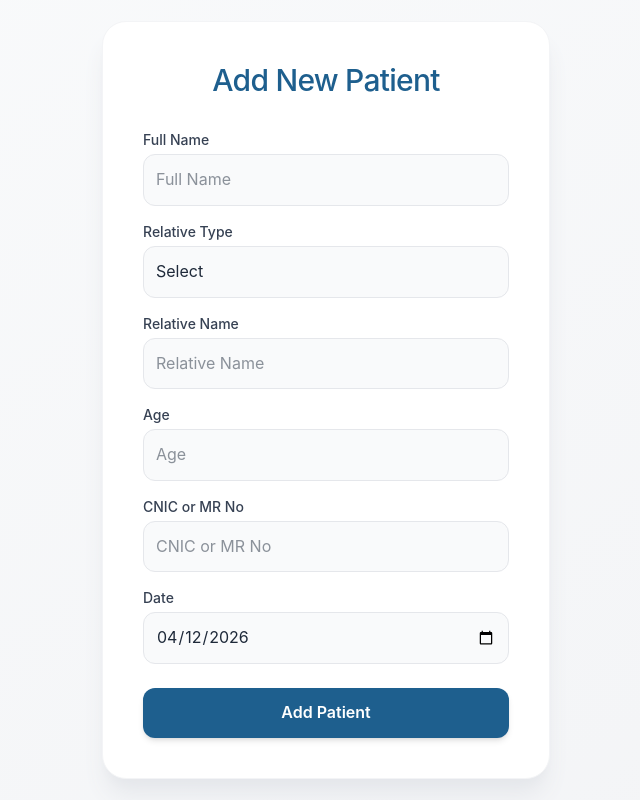
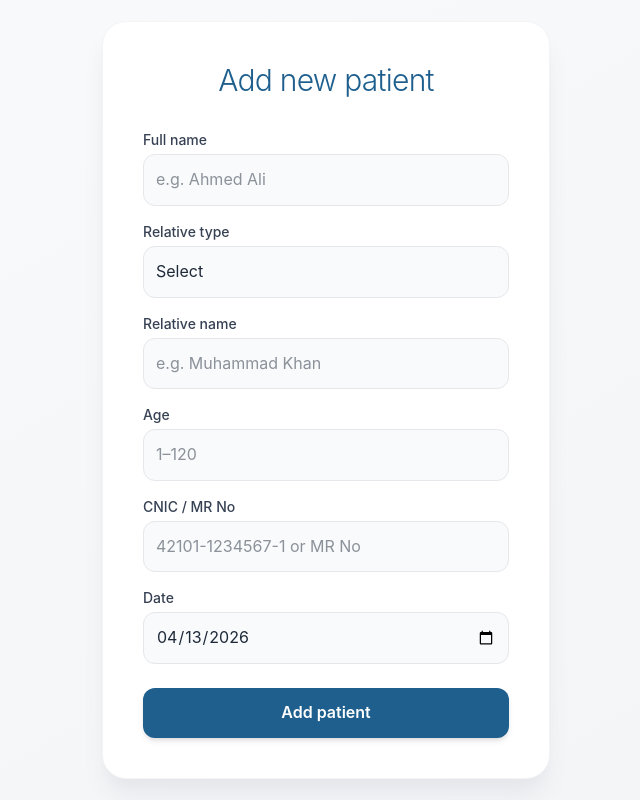
Before and after one commit to LaibaAimen7777/be_clinic_management, a Next.js app in the folder frontend/: page /patients/add in a window 1280 px wide. Shown: the whole page, without its empty margins (314-954 px from the left). Built offline with nearby package versions, Linux system fonts and the light colour scheme.

Commit message:
fix: prisma v7 adapter setup

```diff
--- a/frontend/src/app/patients/add/page.js
+++ b/frontend/src/app/patients/add/page.js
@@ -1,49 +1,121 @@
 "use client";
 import { useState } from "react";
 
-export default function AddPatient() {
-  const [formData, setFormData] = useState({
+function getPKTDate() {
+  const now = new Date();
+  const pkt = new Date(
+    now.toLocaleString("en-US", { timeZone: "Asia/Karachi" }),
+  );
+  const y = pkt.getFullYear();
+  const m = String(pkt.getMonth() + 1).padStart(2, "0");
+  const d = String(pkt.getDate()).padStart(2, "0");
+  return `${y}-${m}-${d}`;
+}
+
+const today = getPKTDate();
+
+const initialForm = {
   name: "",
   age: "",
   relativeType: "",
   relativeName: "",
   cnicOrMrNo: "",
-    date: new Date().toISOString().split("T")[0],
-  });
+  date: today,
+};
+
+export default function AddPatient() {
+  const [formData, setFormData] = useState(initialForm);
+  const [errors, setErrors] = useState({});
+  const [loading, setLoading] = useState(false);
+
+  const validate = () => {
+    const e = {};
+
+    if (!/^[a-zA-Z\s\u0600-\u06FF]{2,100}$/.test(formData.name.trim()))
+      e.name = "Name must be at least 2 characters (letters only).";
+
+    if (!formData.relativeType)
+      e.relativeType = "Please select a relative type.";
+
+    if (!/^[a-zA-Z\s\u0600-\u06FF]{2,100}$/.test(formData.relativeName.trim()))
+      e.relativeName = "Please enter a valid relative name.";
+
+    const age = parseInt(formData.age);
+    if (isNaN(age) || age < 1 || age > 120)
+      e.age = "Age must be between 1 and 120.";
+
+    const cnic = formData.cnicOrMrNo.trim();
+    const isCNIC = /^\d{5}-\d{7}-\d$/.test(cnic);
+    const isMR = /^[A-Za-z0-9\-]{3,20}$/.test(cnic);
+    if (!isCNIC && !isMR)
+      e.cnicOrMrNo = "Enter a valid CNIC (42101-1234567-1) or MR No.";
+
+    if (!formData.date || formData.date > today)
+      e.date = "Date cannot be in the future.";
+
+    return e;
+  };
 
   const handleChange = (e) => {
-    setFormData({
-      ...formData,
-      [e.target.name]: e.target.value,
-    });
+    setFormData({ ...formData, [e.target.name]: e.target.value });
+    setErrors({ ...errors, [e.target.name]: "" }); // clear error on change
   };
 
   const handleSubmit = async (e) => {
     e.preventDefault();
-    console.log(formData);
+    const errs = validate();
+    if (Object.keys(errs).length > 0) {
+      setErrors(errs);
+      return;
+    }
 
+    setLoading(true);
+    try {
       const res = await fetch("/api/patients", {
         method: "POST",
-      headers: {
-        "Content-type": "application/json",
-      },
-      body: JSON.stringify(formData),
+        headers: { "Content-Type": "application/json" },
+        body: JSON.stringify({
+          ...formData,
+          age: parseInt(formData.age),
+          date: new Date(formData.date).toISOString(),
+        }),
       });
 
       if (res.ok) {
         alert("Patient added successfully!");
-      setFormData({
-        name: "",
-        age: "",
-        relativeType: "",
-        relativeName: "",
-        cnicOrMrNo: "",
-        date: new Date().toISOString().split("T")[0],
-      });
+        setFormData(initialForm);
+        setErrors({});
       } else {
-      alert("Error adding patient");
+        const data = await res.json();
+        alert("Error: " + (data?.error || "Something went wrong."));
+      }
+    } catch {
+      alert("Network error. Please try again.");
+    } finally {
+      setLoading(false);
     }
   };
+
+  const field = (label, name, type = "text", extra = {}) => (
+    <div className="mb-4">
+      <label className="block text-sm font-medium text-gray-700 mb-1">
+        {label}
+      </label>
+      <input
+        type={type}
+        name={name}
+        value={formData[name]}
+        onChange={handleChange}
+        className={`w-full p-3 bg-gray-50 rounded-xl border focus:outline-none focus:ring-2 focus:ring-primary focus:border-transparent text-gray-800 transition-all ${
+          errors[name] ? "border-red-400" : "border-gray-200"
+        }`}
+        {...extra}
+      />
+      {errors[name] && (
+        <p className="text-red-500 text-xs mt-1">{errors[name]}</p>
+      )}
+    </div>
+  );
 
   return (
     <div className="min-h-screen flex items-center justify-center bg-gradient-to-br from-gray-50 to-gray-100 p-4">
@@ -51,87 +123,50 @@ export default function AddPatient() {
         onSubmit={handleSubmit}
         className="bg-white rounded-3xl shadow-xl shadow-gray-200 p-10 w-full max-w-md border border-gray-100"
       >
-        <h2 className="text-3xl font-medium tracking-tight text-primary mb-8 text-center">
-          Add New Patient
+        <h2 className="text-3xl font-light tracking-tight text-primary mb-8 text-center">
+          Add new patient
         </h2>
+
+        {field("Full name", "name", "text", {
+          placeholder: "e.g. Ahmed Ali",
+          maxLength: 100,
+        })}
 
         <div className="mb-4">
           <label className="block text-sm font-medium text-gray-700 mb-1">
-            Full Name
-          </label>
-          <input
-            type="text"
-            name="name"
-            placeholder="Full Name"
-            value={formData.name}
-            onChange={handleChange}
-            className="w-full p-3 bg-gray-50 rounded-xl border border-gray-200 focus:outline-none focus:ring-2 focus:ring-primary focus:border-transparent text-gray-800 transition-all"
-            required
-          />
-        </div>
-
-        <div className="mb-4">
-          <label className="block text-sm font-medium text-gray-700 mb-1">
-            Relative Type
+            Relative type
           </label>
           <select
             name="relativeType"
             value={formData.relativeType}
             onChange={handleChange}
-            className="w-full p-3 bg-gray-50 rounded-xl border border-gray-200 focus:outline-none focus:ring-2 focus:ring-primary focus:border-transparent text-gray-800 appearance-none cursor-pointer"
-            required
+            className={`w-full p-3 bg-gray-50 rounded-xl border focus:outline-none focus:ring-2 focus:ring-primary text-gray-800 appearance-none cursor-pointer ${
+              errors.relativeType ? "border-red-400" : "border-gray-200"
+            }`}
           >
             <option value="">Select</option>
             <option value="S/O">S/O (Son of)</option>
             <option value="D/O">D/O (Daughter of)</option>
             <option value="W/O">W/O (Wife of)</option>
           </select>
+          {errors.relativeType && (
+            <p className="text-red-500 text-xs mt-1">{errors.relativeType}</p>
+          )}
         </div>
 
-        <div className="mb-4">
-          <label className="block text-sm font-medium text-gray-700 mb-1">
-            Relative Name
-          </label>
-          <input
-            type="text"
-            name="relativeName"
-            placeholder="Relative Name"
-            value={formData.relativeName}
-            onChange={handleChange}
-            className="w-full p-3 bg-gray-50 rounded-xl border border-gray-200 focus:outline-none focus:ring-2 focus:ring-primary focus:border-transparent text-gray-800 transition-all"
-            required
-          />
-        </div>
-
-        <div className="mb-4">
-          <label className="block text-sm font-medium text-gray-700 mb-1">
-            Age
-          </label>
-          <input
-            type="number"
-            name="age"
-            placeholder="Age"
-            value={formData.age}
-            onChange={handleChange}
-            className="w-full p-3 bg-gray-50 rounded-xl border border-gray-200 focus:outline-none focus:ring-2 focus:ring-primary focus:border-transparent text-gray-800 transition-all"
-            required
-          />
-        </div>
-
-        <div className="mb-4">
-          <label className="block text-sm font-medium text-gray-700 mb-1">
-            CNIC or MR No
-          </label>
-          <input
-            type="text"
-            name="cnicOrMrNo"
-            placeholder="CNIC or MR No"
-            value={formData.cnicOrMrNo}
-            onChange={handleChange}
-            className="w-full p-3 bg-gray-50 rounded-xl border border-gray-200 focus:outline-none focus:ring-2 focus:ring-primary focus:border-transparent text-gray-800 transition-all"
-            required
-          />
-        </div>
+        {field("Relative name", "relativeName", "text", {
+          placeholder: "e.g. Muhammad Khan",
+          maxLength: 100,
+        })}
+        {field("Age", "age", "number", {
+          placeholder: "1–120",
+          min: 1,
+          max: 120,
+        })}
+        {field("CNIC / MR No", "cnicOrMrNo", "text", {
+          placeholder: "42101-1234567-1 or MR No",
+          maxLength: 20,
+        })}
 
         <div className="mb-6">
           <label className="block text-sm font-medium text-gray-700 mb-1">
@@ -141,16 +176,23 @@ export default function AddPatient() {
             type="date"
             name="date"
             value={formData.date}
+            max={today}
             onChange={handleChange}
-            className="w-full p-3 bg-gray-50 rounded-xl border border-gray-200 focus:outline-none focus:ring-2 focus:ring-primary focus:border-transparent text-gray-800 transition-all"
+            className={`w-full p-3 bg-gray-50 rounded-xl border focus:outline-none focus:ring-2 focus:ring-primary text-gray-800 transition-all ${
+              errors.date ? "border-red-400" : "border-gray-200"
+            }`}
           />
+          {errors.date && (
+            <p className="text-red-500 text-xs mt-1">{errors.date}</p>
+          )}
         </div>
 
         <button
           type="submit"
-          className="w-full bg-primary text-white py-3 rounded-xl font-semibold shadow-md hover:shadow-lg hover:bg-primary-light transition-all duration-200"
+          disabled={loading}
+          className="w-full bg-primary text-white py-3 rounded-xl font-semibold shadow-md hover:shadow-lg hover:bg-primary-light transition-all duration-200 disabled:opacity-60"
         >
-          Add Patient
+          {loading ? "Saving..." : "Add patient"}
         </button>
       </form>
     </div>
--- a/frontend/src/lib/prisma.js
+++ b/frontend/src/lib/prisma.js
@@ -4,7 +4,9 @@ import { PrismaPg } from "@prisma/adapter-pg";
 const globalForPrisma = globalThis;
 
 function createPrismaClient() {
-  const adapter = new PrismaPg({ connectionString: process.env.DATABASE_URL });
+  const adapter = new PrismaPg({
+    connectionString: process.env.DATABASE_URL,
+  });
   return new PrismaClient({ adapter });
 }
 
```
Also changed, not shown: 1 other file (tests, documents, lock files or other folders). Lines whose indentation alone changed are shown as unchanged.
